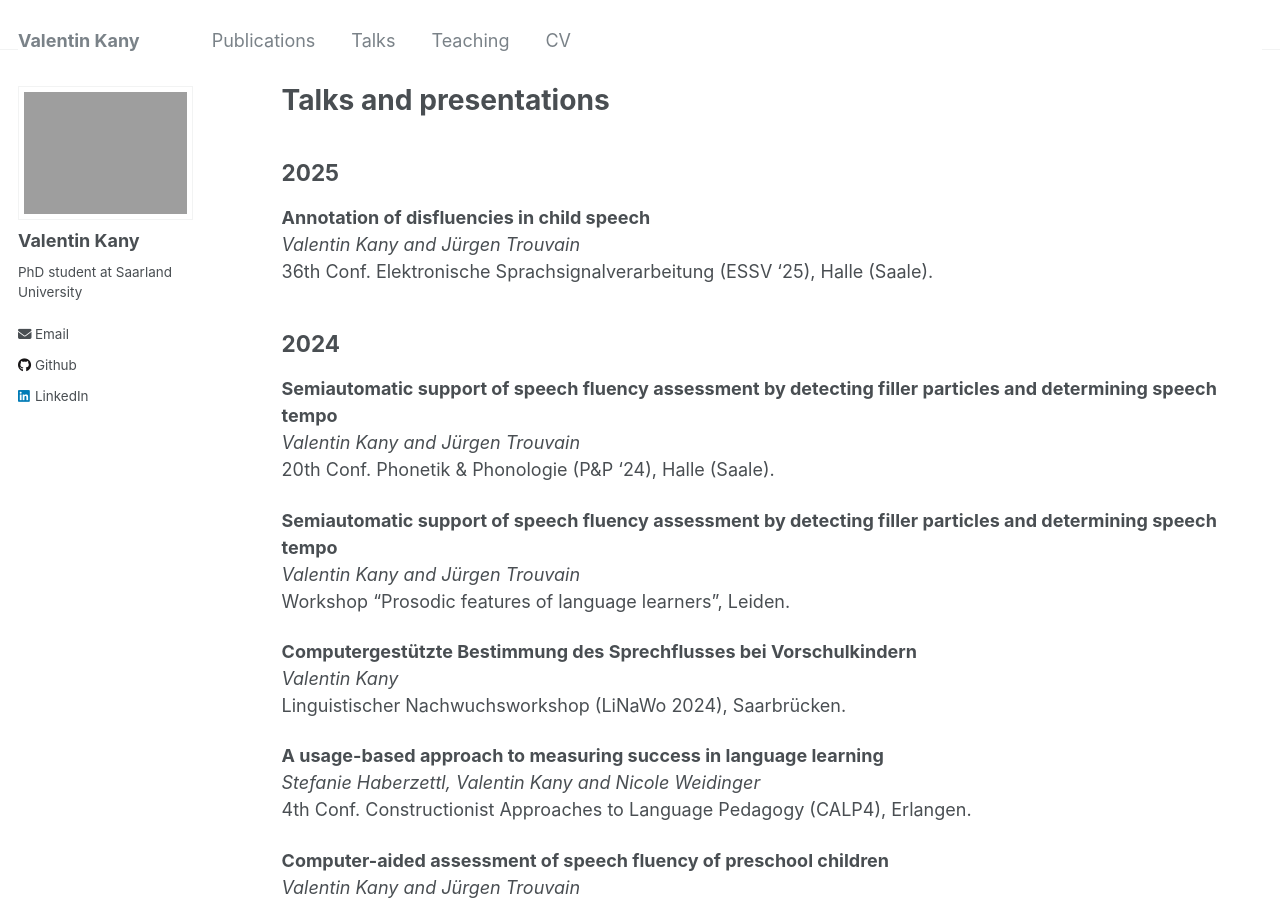
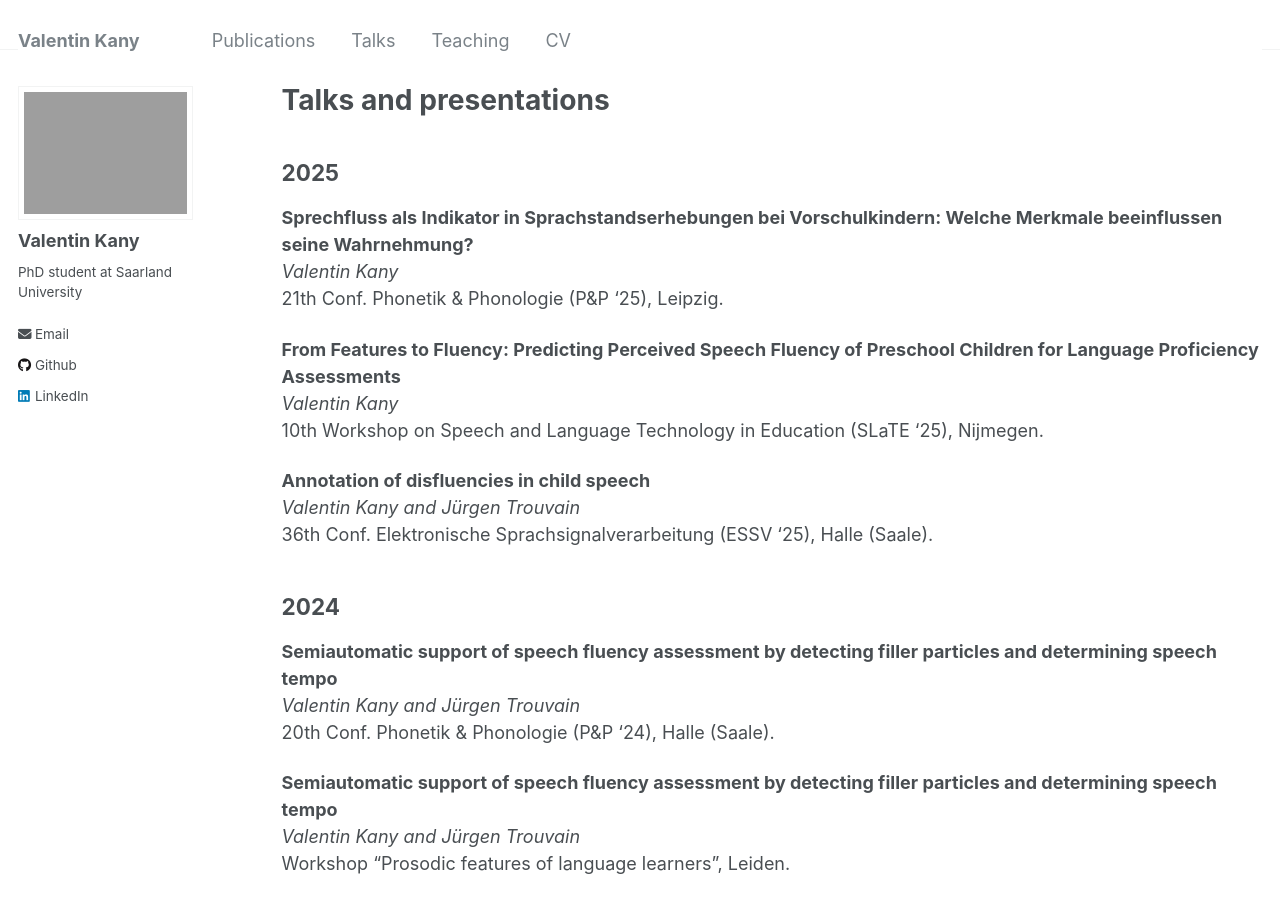
Before and after one commit to Valentin-Kany/Valentin-Kany.github.io, a Jekyll site: the page built from _pages/talks.md, in a window 1280 px wide and 900 px high. Built offline with Jekyll 4.4.1, drawn with Linux system fonts in a browser that asks for light colours.

Commit message:
Update talks.md

```diff
--- a/_pages/talks.md
+++ b/_pages/talks.md
@@ -6,6 +6,14 @@ author_profile: true
 ---
 
 ## 2025
+
+**Sprechfluss als Indikator in Sprachstandserhebungen bei Vorschulkindern: Welche Merkmale beeinflussen seine Wahrnehmung?**<br>
+*Valentin Kany*<br>
+21th Conf. Phonetik & Phonologie (P&P '25), Leipzig.
+
+**From Features to Fluency: Predicting Perceived Speech Fluency of Preschool Children for Language Proficiency Assessments**<br>
+*Valentin Kany*<br>
+10th Workshop on Speech and Language Technology in Education (SLaTE ‘25), Nijmegen.
 
 **Annotation of disfluencies in child speech**<br>
 *Valentin Kany and Jürgen Trouvain*<br>
```
